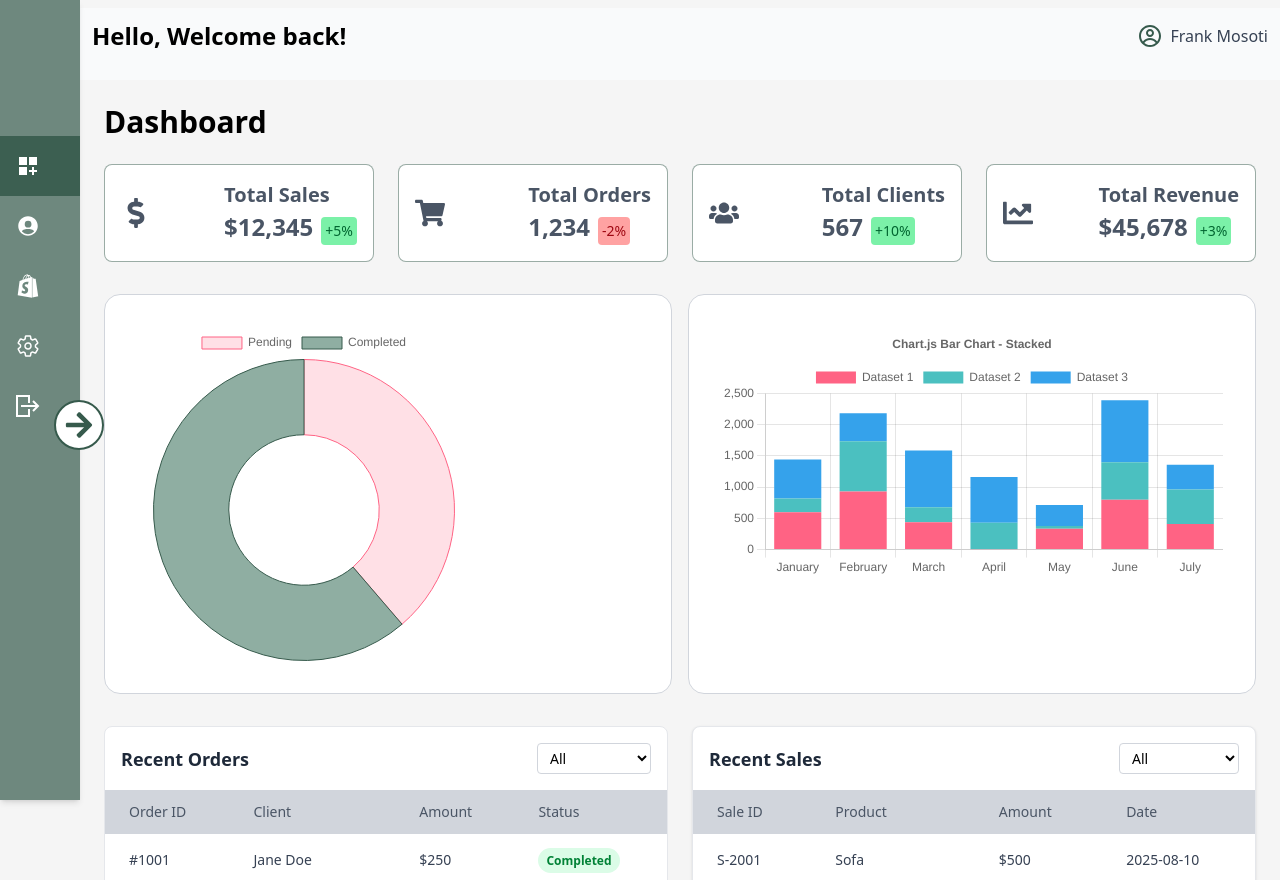
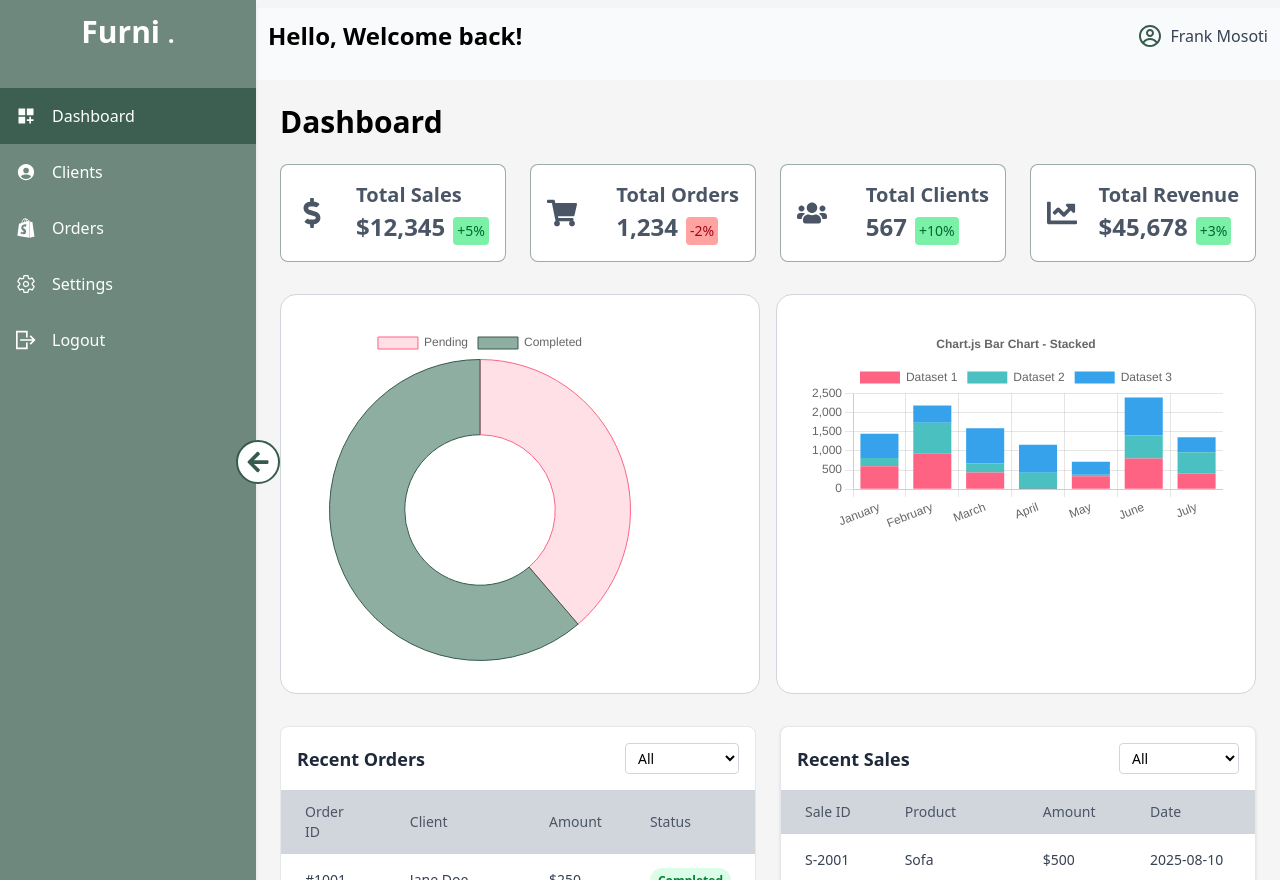
Before and after one commit to FrancisMosoti/FurnitureStore-Frontend, a React (Vite) app: page /dashboard in a window 1280 px wide. Built offline with nearby package versions, Linux system fonts and the light colour scheme.

Commit message:
Side menu responsiveness

```diff
--- a/src/Sections/Dashboard/SideMenu.jsx
+++ b/src/Sections/Dashboard/SideMenu.jsx
@@ -1,77 +1,81 @@
 import React, { useState } from "react";
-import { NavLink } from "react-router";
+import { NavLink } from "react-router-dom"; // changed to react-router-dom
 import { MdDashboardCustomize } from "react-icons/md";
-import { IoSettingsOutline } from "react-icons/io5";
-import { FaShopify } from "react-icons/fa";
+import { IoSettingsOutline, IoPersonCircleSharp } from "react-icons/io5";
+import { FaShopify, FaArrowRight, FaArrowLeft } from "react-icons/fa";
 import { GrLogout } from "react-icons/gr";
-import { IoPersonCircleSharp } from "react-icons/io5";
-import { FaArrowRight } from "react-icons/fa";
-import { FaArrowLeft } from "react-icons/fa";
 
 const sideMenuItems = [
-  {
-    name: "Dashboard",
-    icon: <MdDashboardCustomize />, // Example icon, replace with actual icon component
-    path: "/dashboard",
-  },
+  { name: "Dashboard", icon: <MdDashboardCustomize />, path: "/dashboard" },
   {
     name: "Clients",
-    icon: <IoPersonCircleSharp />, // Example icon, replace with actual icon component
+    icon: <IoPersonCircleSharp />,
     path: "/dashboard/clients",
   },
-
-  {
-    name: "Orders",
-    icon: <FaShopify />, // Example icon, replace with actual icon component
-    path: "/dashboard/orders",
-  },
+  { name: "Orders", icon: <FaShopify />, path: "/dashboard/orders" },
   {
     name: "Settings",
-    icon: <IoSettingsOutline />, // Example icon, replace with actual icon component
-
+    icon: <IoSettingsOutline />,
     path: "/dashboard/settings",
   },
-  {
-    name: "Logout",
-    icon: <GrLogout />, // Example icon, replace with actual icon component
-    path: "/logout",
-  },
+  { name: "Logout", icon: <GrLogout />, path: "/logout" },
 ];
 
-const SideMenu = () => {
-  const [hideName, setHideName] = useState(false);
+const SideMenu = ({ className }) => {
+  const [isOpen, setIsOpen] = useState(false); // mobile menu
+  const [expand, setExpand] = useState(true); // desktop expand/collapse
 
-  const toggle = () => {
-    setHideName((prevState) => !prevState); // safe toggle based on previous value
-  };
+  const toggleExpand = () => setExpand((prev) => !prev);
+  const toggleMobile = () => setIsOpen((prev) => !prev);
+
   return (
+    <>
+      {/* Overlay for small screens */}
+      {isOpen && (
         <div
-      className={`bg-[#365A4C]/70 shadow-md ${
-        hideName ? "w-64" : "w-20"
-      } h-full max-h-screen top-0 left-0 relative transition-all duration-500 ease-in-out`}
+          className="fixed inset-0 bg-black/40 z-30 md:hidden"
+          onClick={toggleMobile}
+        />
+      )}
+
+      {/* Sidebar */}
+      <div
+        className={`
+          fixed md:static top-0 left-0 z-40 h-full min-h-screen
+          bg-[#365A4C]/70 shadow-md transition-all duration-500 ease-in-out
+          ${expand ? "w-64" : "w-20"}
+          ${isOpen ? "translate-x-0" : "-translate-x-full md:translate-x-0"}
+          ${className}
+        `}
       >
+        {/* Collapse/Expand toggle (desktop only) */}
         <div
-        className="absolute cursor-pointer bg-white text-center p-2 rounded-full -right-6 top-1/2 border-2 border-[#365A4C] transition-all duration-500"
-        onClick={toggle}
+          className="absolute hidden md:flex cursor-pointer bg-white text-center p-2 rounded-full -right-6 top-1/2 border-2 border-[#365A4C] transition-all duration-500"
+          onClick={toggleExpand}
         >
-        {hideName ? (
-          <FaArrowLeft className="text-3xl text-[#365A4C]" />
+          {expand ? (
+            <FaArrowLeft className="text-2xl text-[#365A4C]" />
           ) : (
-          <FaArrowRight className="text-3xl text-[#365A4C]" />
+            <FaArrowRight className="text-2xl text-[#365A4C]" />
           )}
         </div>
-      <div className="flex items-center justify-center h-16 ">
-        {hideName && (
-          <h1 className=" font-bold text-5xl text-white mt-18">
-            Furni <span className="font-extrabold text-4xl">.</span>
+
+        {/* Logo */}
+        <div className="flex items-center justify-center h-16">
+          {expand && (
+            <h1 className="font-bold text-3xl text-white">
+              Furni <span className="font-extrabold text-2xl">.</span>
             </h1>
           )}
         </div>
-      <div className="flex flex-col mt-18">
+
+        {/* Nav Items */}
+        <div className="flex flex-col mt-6">
           {sideMenuItems.map((item) => (
             <NavLink
               key={item.name}
               to={item.path}
+              onClick={() => setIsOpen(false)} // close on mobile
               className={({ isActive }) =>
                 `flex items-center p-4 text-white hover:bg-[#365A4C]/90 transition-colors duration-200 ${
                   isActive ? "bg-[#365A4C]/90" : ""
@@ -79,10 +83,10 @@ const SideMenu = () => {
               }
             >
               <div className="flex items-center space-x-2">
-              <span className="text-2xl">{item.icon}</span>
+                <span className="text-xl">{item.icon}</span>
                 <span
-                className={`text-lg transition-all duration-500 ${
-                  hideName ? "opacity-100 ml-2" : "opacity-0 w-0 ml-0"
+                  className={`text-base transition-all duration-500 ${
+                    expand ? "opacity-100 ml-2" : "opacity-0 w-0 ml-0"
                   }`}
                 >
                   {item.name}
@@ -92,6 +96,15 @@ const SideMenu = () => {
           ))}
         </div>
       </div>
+
+      {/* Mobile toggle button (hamburger) */}
+      <button
+        className="md:hidden fixed top-4 left-4 z-50 bg-[#365A4C] text-white p-2 rounded-lg"
+        onClick={toggleMobile}
+      >
+        {isOpen ? <FaArrowLeft /> : <FaArrowRight />}
+      </button>
+    </>
   );
 };
 
--- a/src/Sections/Dashboard/TopNav.jsx
+++ b/src/Sections/Dashboard/TopNav.jsx
@@ -10,7 +10,6 @@ const TopNav = () => {
         </span>
         Frank Mosoti
       </p>
-      {/* Add more dashboard content here */}
     </div>
   );
 };
```
Lines whose indentation alone changed are shown as unchanged.
